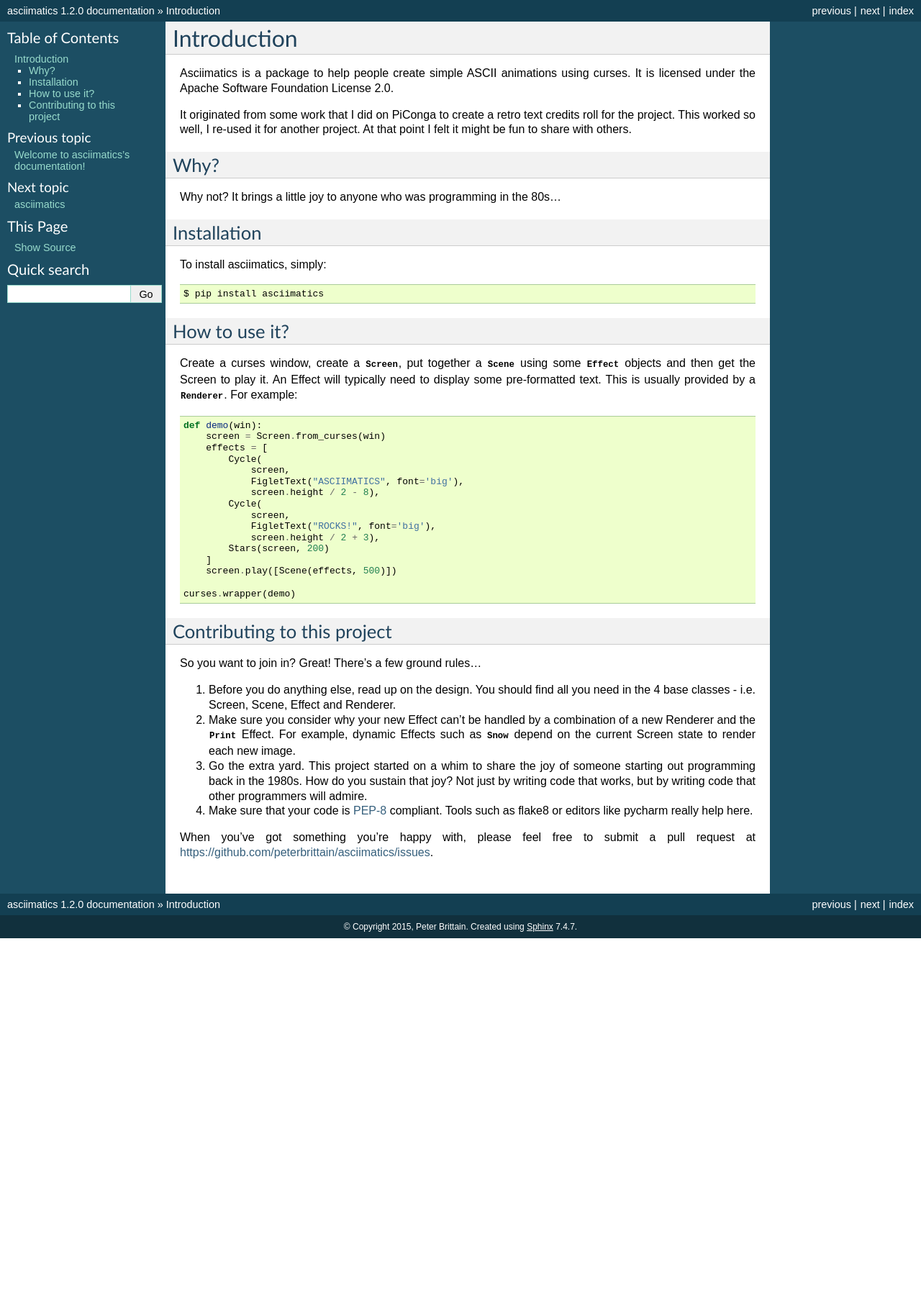
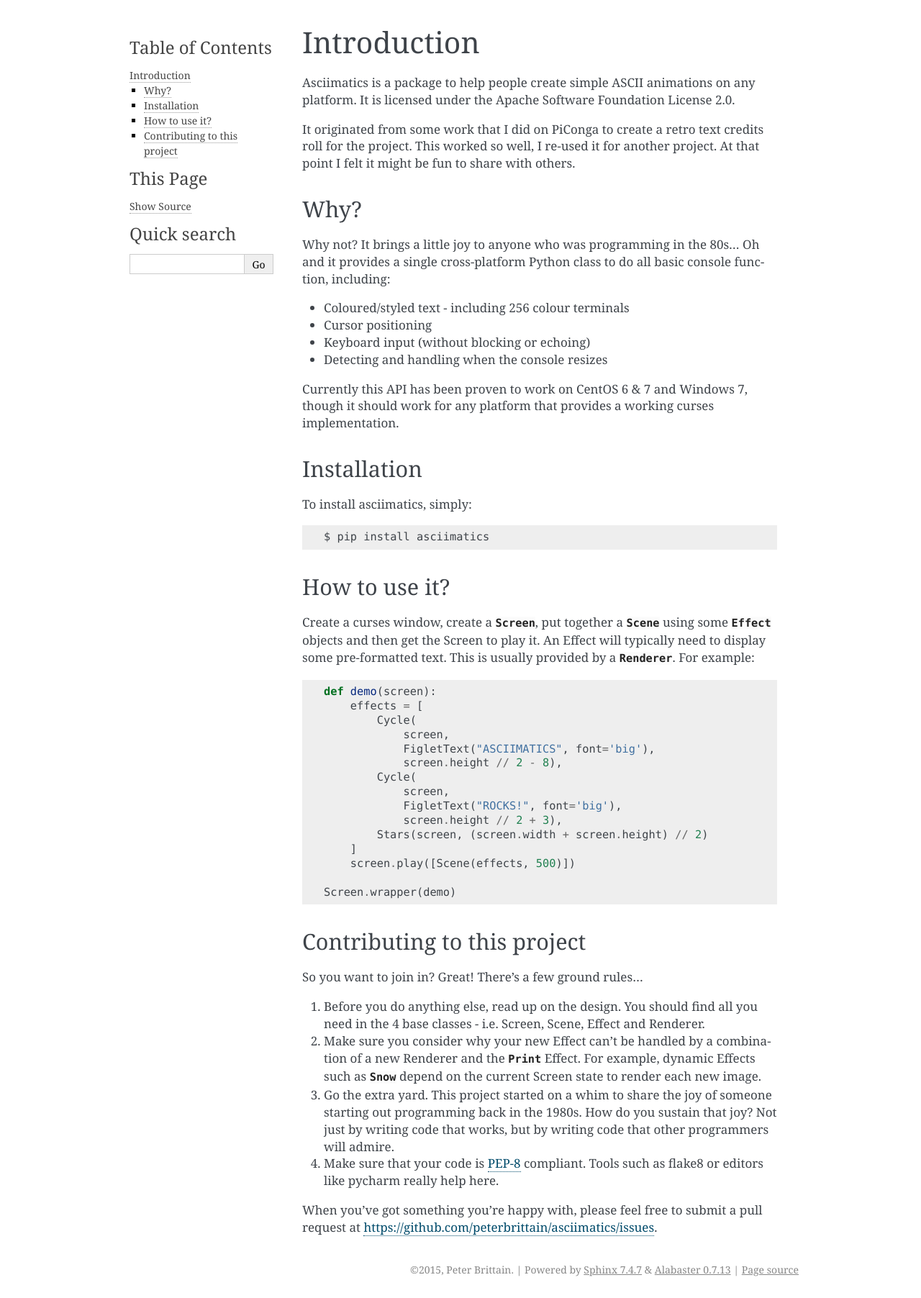
Before and after one commit to peterbrittain/asciimatics, a Sphinx documentation site: the page built from doc/source/intro.rst, in a window 1280 px wide. Shown: the whole page at 72% size. Built offline with Sphinx 7.4.7, drawn with Linux system fonts in a browser that asks for light colours; before the commit the page ends 1304 px from its top, so only the background shows below that.

```diff
--- a/doc/source/conf.py
+++ b/doc/source/conf.py
@@ -102,7 +102,7 @@ pygments_style = 'sphinx'
 
 # The theme to use for HTML and HTML Help pages.  See the documentation for
 # a list of builtin themes.
-html_theme = 'default'
+html_theme = 'alabaster'
 
 # Theme options are theme-specific and customize the look and feel of a theme
 # further.  For a list of options available for each theme, see the
--- a/doc/source/intro.rst
+++ b/doc/source/intro.rst
@@ -1,8 +1,8 @@
 Introduction
 ============
 
-Asciimatics is a package to help people create simple ASCII animations using
-curses.  It is licensed under the Apache Software Foundation License 2.0.
+Asciimatics is a package to help people create simple ASCII animations on any
+platform.  It is licensed under the Apache Software Foundation License 2.0.
 
 It originated from some work that I did on PiConga to create a retro text
 credits roll for the project.  This worked so well, I re-used it for another
@@ -13,7 +13,17 @@ Why?
 ----
 
 Why not?  It brings a little joy to anyone who was programming in the 80s...
+Oh and it provides a single cross-platform Python class to do all basic console
+function, including:
 
+* Coloured/styled text - including 256 colour terminals
+* Cursor positioning
+* Keyboard input (without blocking or echoing)
+* Detecting and handling when the console resizes
+
+Currently this API has been proven to work on CentOS 6 & 7 and Windows 7,
+though it should work for any platform that provides a working curses
+implementation.
 
 Installation
 ------------
@@ -35,22 +45,21 @@ provided by a :py:obj:`.Renderer`.  For example:
 
 .. code-block:: python
 
-    def demo(win):
-        screen = Screen.from_curses(win)
+    def demo(screen):
         effects = [
             Cycle(
                 screen,
                 FigletText("ASCIIMATICS", font='big'),
-                screen.height / 2 - 8),
+                screen.height // 2 - 8),
             Cycle(
                 screen,
                 FigletText("ROCKS!", font='big'),
-                screen.height / 2 + 3),
-            Stars(screen, 200)
+                screen.height // 2 + 3),
+            Stars(screen, (screen.width + screen.height) // 2)
         ]
         screen.play([Scene(effects, 500)])
 
-    curses.wrapper(demo)
+    Screen.wrapper(demo)
 
 Contributing to this project
 ----------------------------
```
Also changed, not shown: README.rst (+13 -2 lines), doc/source/asciimatics.rst (+7 -0 lines).
